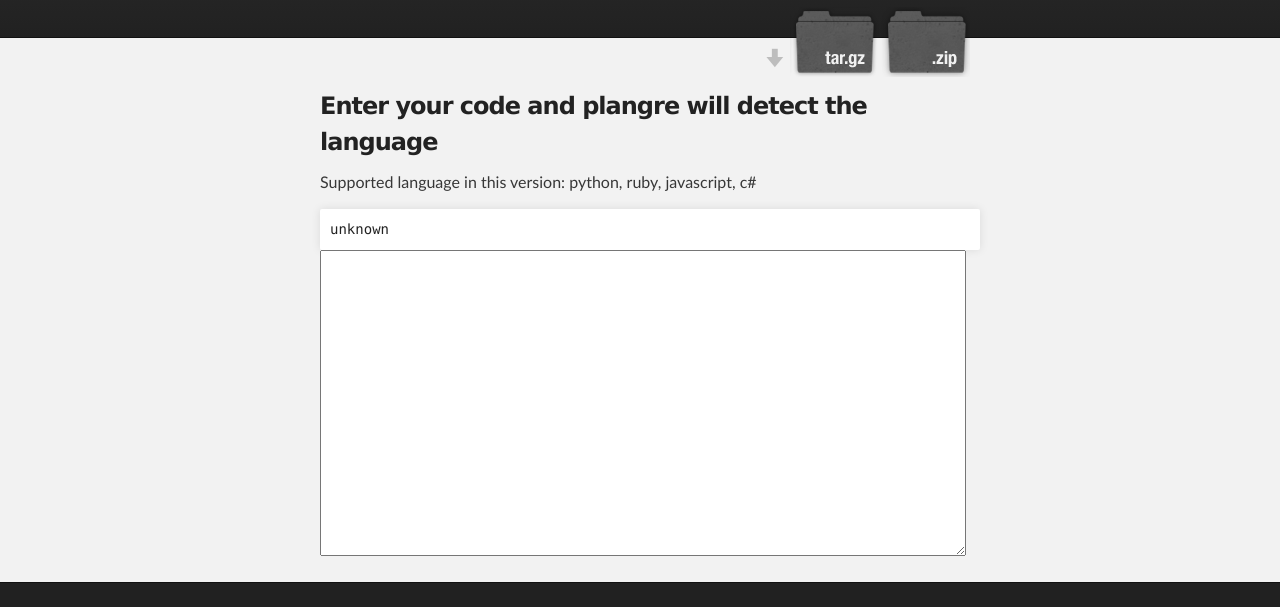
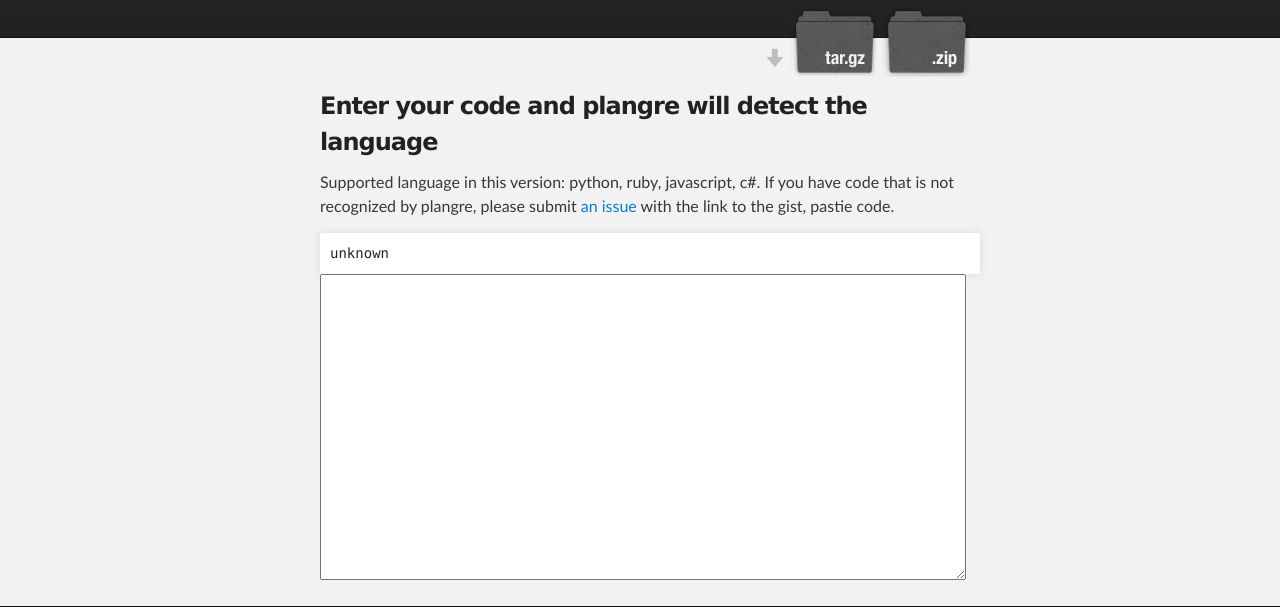
Before and after one commit to ajlopez/PLangRe, a plain HTML site: page index.html in a window 1280 px wide. Shown: the part 208-815 px from the top of the page. Drawn offline with Linux system fonts and the light colour scheme.

Commit message:
Message in index, reporting issues

```diff
--- a/index.html
+++ b/index.html
@@ -36,7 +36,10 @@
 <a name="welcome-to-github-pages" class="anchor" href="#welcome-to-github-pages"><span class="octicon octicon-link"></span></a>
 Enter your code and plangre will detect the language
 </h3>
-<p>Supported language in this version: python, ruby, javascript, c#</p>
+<p>Supported language in this version: python, ruby, javascript, c#. If you have code
+that is not recognized by plangre, please submit <a href="https://github.com/ajlopez/PLangRe/issues">an issue</a>
+with the link to the gist, pastie code.
+</p>
 
 <pre id='result'>
 unknown
```
